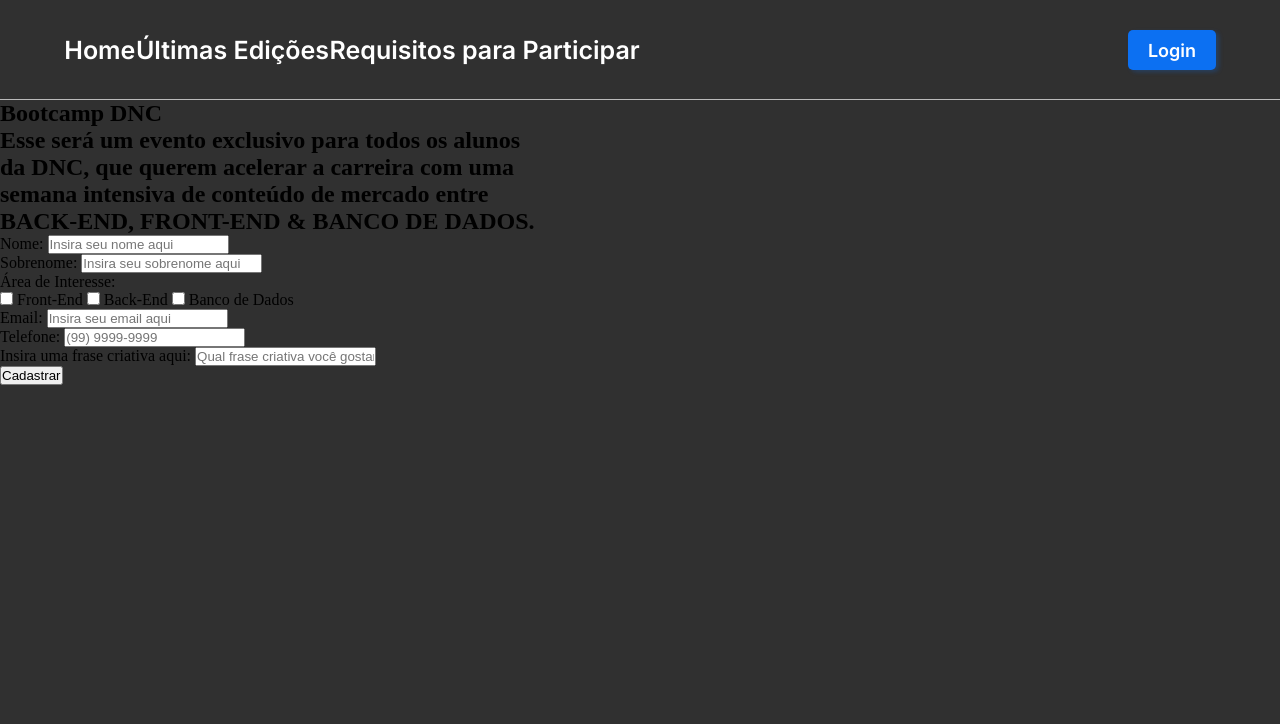
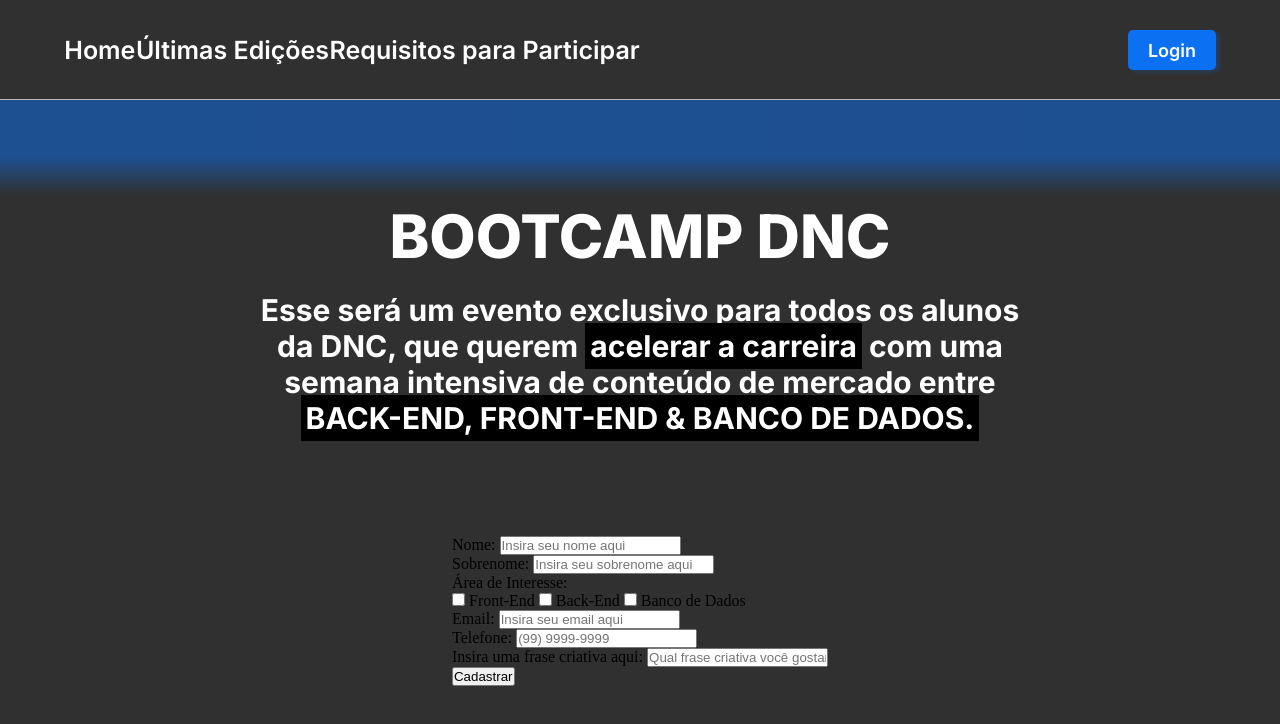
Before and after one commit to betokast/bootcamp-dnc, a plain HTML site: page index.html in a window 1280 px wide. Drawn offline with Linux system fonts and the light colour scheme.

Commit message:
Estilização inicial da estrutura do header

```diff
--- a/styles.css
+++ b/styles.css
@@ -8,10 +8,12 @@
 
 :root{
   --primary-black: #303030;
+  --black: #000;
   --white: #fff;
   --primary-blue: #0c70f2;
   --primary-gray: #bababa;
   --secondary-gray: #ccc;
+  --fonte-padrao: 'Inter';
 }
 /* ======== GRADIENT ======== */
 body {
@@ -27,7 +29,7 @@
   width: 100%;
   height: 100px;
   background-color: var(--primary-black);
-  font-family: 'Inter';
+  font-family: var(--fonte-padrao);
   display: flex;
   justify-content: space-between;
   border-bottom: 1px solid var(--primary-gray);
@@ -61,10 +63,40 @@
     border: none;
     border-radius: 5px;
     color: var(--white);
-    font-family: 'Inter';
+    font-family: var(--fonte-padrao);
     font-size: 18px;
     font-weight: 600;
     box-shadow: 3px 2px 4px rgba(12, 112, 242, 0.25);
   }
 
-/* --------------------------------------- */
+/* ----------- SEÇÃO PRINCIPAL ----------- */
+section {
+  display: flex;
+  flex-direction: column;
+  align-items: center;
+  margin: 100px 0;
+}
+
+header {
+  color: var(--white);
+  font-family: var(--fonte-padrao);
+}
+
+header h1 {
+  font-size: 60px;
+  font-weight: 800;
+  text-transform: uppercase;
+  text-align: center;
+  margin-bottom: 20px;
+}
+
+header h2 {
+  text-align: center;
+  font-size: 30px;
+  margin-bottom: 100px;
+}
+
+header .invert {
+  background-color: var(--black);
+  padding: 5px;
+}
```
